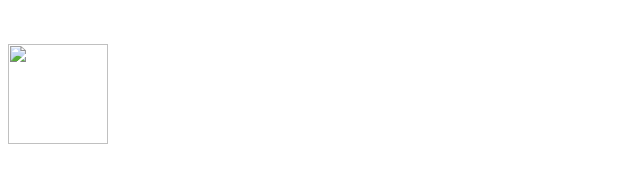
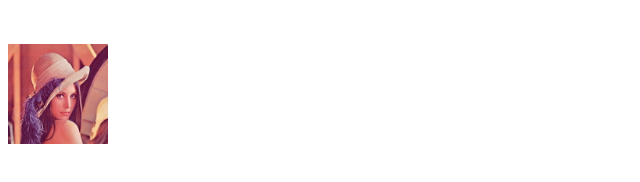
Before and after one commit to hone191/asd, a plain HTML site: page index.html in a window 1280 px wide. Shown: the whole page, without its empty margins (0-640 px from the left). Drawn offline with Linux system fonts and the light colour scheme.

Commit message:
Update index.html

```diff
--- a/index.html
+++ b/index.html
@@ -59,7 +59,7 @@ function zoomout()
 <body>
 
   <br><br>
-  <img onmouseover="increase()" onmouseout="decrease()" id="aa"src="data/lena.jpg" width="100px"/>
+  <img onmouseover="increase()" onmouseout="decrease()" id="aa"src="lena.jpg" width="100px"/>
 
   <br><br>
 
```
